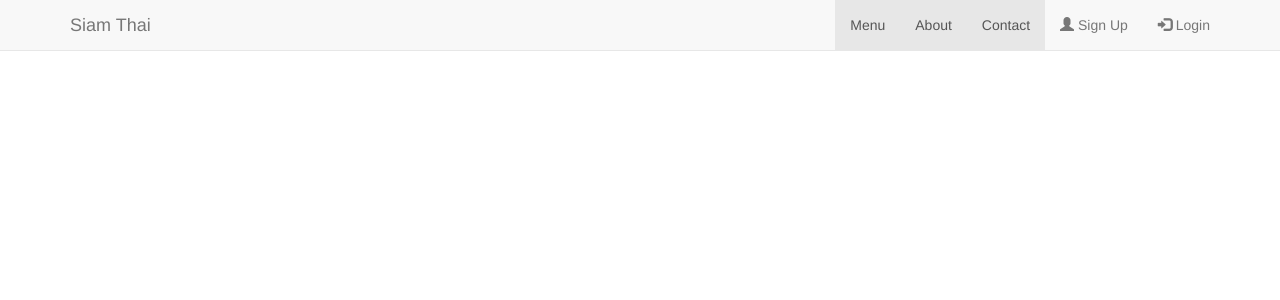
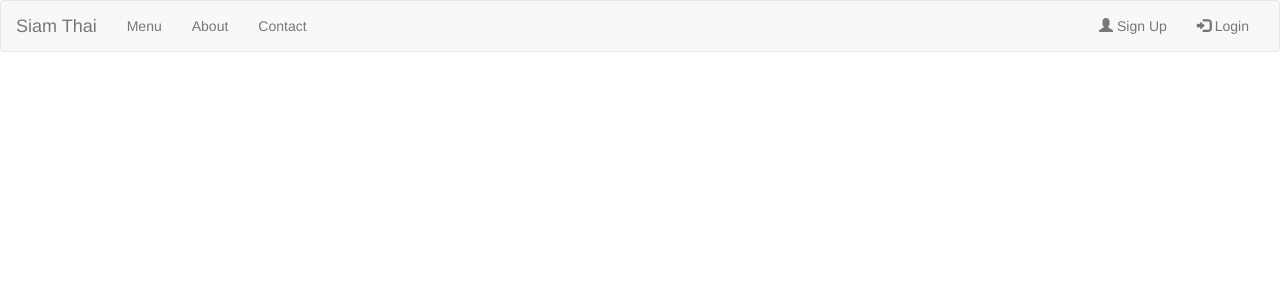
Before and after one commit to JordanRobRight/projectThia, a PHP site: page /resources/header.php in a window 1280 px wide. Shown: the top 300 px of the page. Run offline with PHP 8.4, Linux system fonts and the light colour scheme.

Commit message:
Revised Header and Footer

```diff
--- a/resources/header.php
+++ b/resources/header.php
@@ -1,64 +1,37 @@
 <!DOCTYPE html>
-<html lang="en-US">
+<html lang="en">
 <head>
+  <title>Siam Thai</title>
   <meta charset="utf-8">
-		<meta http-equiv="X-UA-Compatible" content="IE=edge">
   <meta name="viewport" content="width=device-width, initial-scale=1">
-		<!-- The above 3 meta tags *must* come first in the head; any other head content must come *after* these tags -->
-
-		<title>Siam Thai</title>
-
-		<!-- Latest compiled and minified CSS -->
-		<link rel="stylesheet" href="https://maxcdn.bootstrapcdn.com/bootstrap/3.3.7/css/bootstrap.min.css" integrity="sha384-BVYiiSIFeK1dGmJRAkycuHAHRg32OmUcww7on3RYdg4Va+PmSTsz/K68vbdEjh4u" crossorigin="anonymous">
-
-		<style>
-			body {
-				padding-top: 50px; /*make space for bootstrap navbar*/
-			}
-			/*I borrowed this spacing from one of the starter templates at getbootstrap.com*/
-			.pg-head {
-				padding: 40px 15px;
-			}
-			/*form {
-				margin-top: 150px;
-			}*/
-			.btn {
-				margin-top: 15px;
-			}
-		</style>
-
+  <link rel="stylesheet" href="https://maxcdn.bootstrapcdn.com/bootstrap/3.3.7/css/bootstrap.min.css">
+  <script src="https://ajax.googleapis.com/ajax/libs/jquery/1.12.4/jquery.min.js"></script>
+  <script src="https://maxcdn.bootstrapcdn.com/bootstrap/3.3.7/js/bootstrap.min.js"></script>
 </head>
-
 <body>
 
-		<!-- my navbar lives here -->
-
-		<nav class="navbar navbar-default navbar-fixed-top">
-			<div class="container">
-				<!-- Standard code for responsive navbar -->
+<nav class="navbar navbar-default">
+  <div class="container-fluid">
     <div class="navbar-header">
-					<button type="button" class="navbar-toggle collapsed" data-toggle="collapse" data-target="#navbar" aria-expanded="false" aria-controls="navbar">
-						<span class="sr-only">Toggle navigation</span>
+      <button type="button" class="navbar-toggle" data-toggle="collapse" data-target="#myNavbar">
         <span class="icon-bar"></span>
         <span class="icon-bar"></span>
         <span class="icon-bar"></span>
       </button>
       <a class="navbar-brand" href="#">Siam Thai</a>
     </div>
-				<div id="navbar" class="collapse navbar-collapse navbar-right">
+    <div class="collapse navbar-collapse" id="myNavbar">
       <ul class="nav navbar-nav">
-						<li class="active"><a href="#">Menu</a></li>
-						<li class="active"><a href="#">About</a></li>
-						<li class="active"><a href="#">Contact</a></li>
+        <li><a href="#">Menu</a></li>
+        <li><a href="#">About</a></li>
+        <li><a href="#">Contact</a></li>
       </ul>
       <ul class="nav navbar-nav navbar-right">
         <li><a href="#"><span class="glyphicon glyphicon-user"></span> Sign Up</a></li>
         <li><a href="#"><span class="glyphicon glyphicon-log-in"></span> Login</a></li>
       </ul>
-				</div><!--/.nav-collapse -->
+    </div>
   </div>
 </nav>
-
-		<!-- Done with the navbar -->
-
-		<!--begin main page content -->
+</body>
+</html>
```
Also changed, not shown: resources/footer.php (+28 -10 lines). Lines whose indentation alone changed are shown as unchanged.
